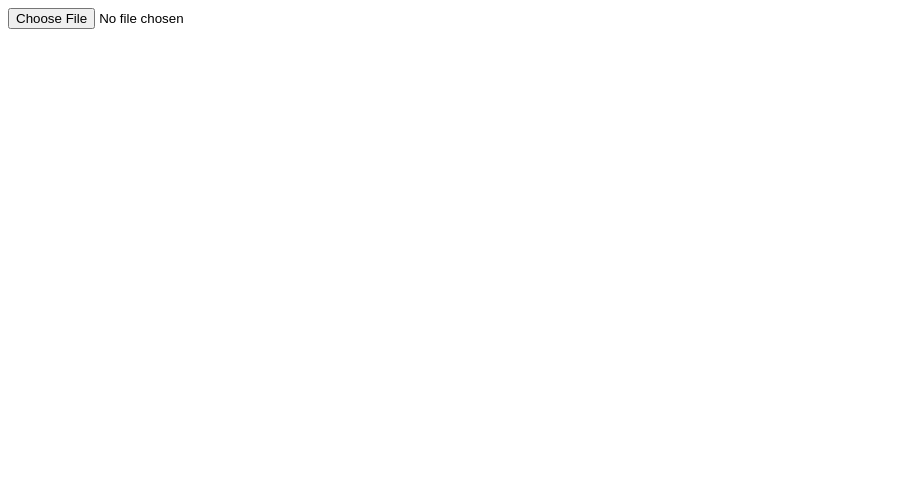
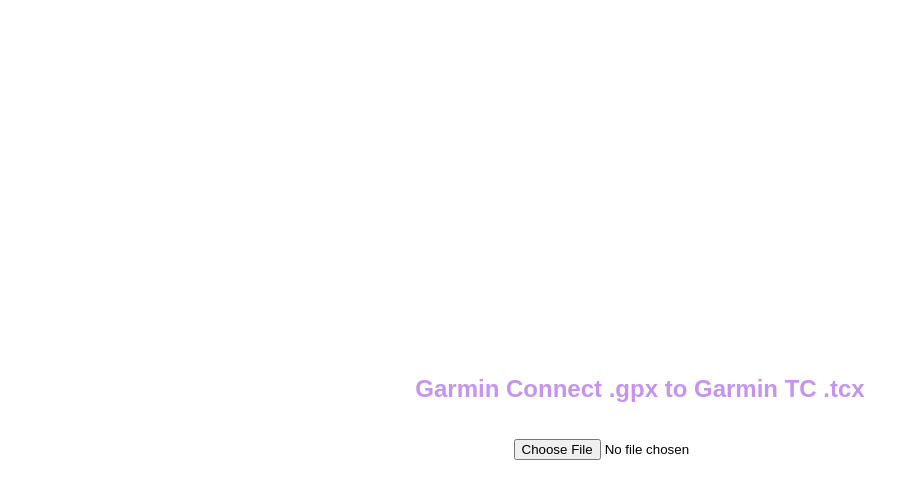
Before and after one commit to cb109/gpx_to_tcx, a plain HTML site: page index.html in a window 1280 px wide. Shown: the whole page, without its empty margins (0-920 px from the left). Drawn offline with Linux system fonts and the light colour scheme.

Commit message:
Center button on page

```diff
--- a/index.html
+++ b/index.html
@@ -5,11 +5,32 @@
     <title>GPX to TCX</title>
   </head>
   <body>
-    <input
-      id="file"
-      type="file"
-      accept=".gpx"
+    <div
+      style="
+        height: 100vh;
+        display: flex;
+        flex-direction: column;
+        font-family: Arial, Helvetica, sans-serif;
+        justify-content: center;
+        align-items: center;
+      "
     >
+      <h2
+        style="
+          text-align: center;
+          color: blueviolet;
+          opacity: 0.5;
+          margin-bottom: 36px;
+        "
+      >
+        Garmin Connect .gpx to Garmin TC .tcx
+      </h2>
+      <input
+        id="file"
+        type="file"
+        accept=".gpx"
+      >
+    </div>
     <script>
 
       var TCX_TEMPLATE = `
```
